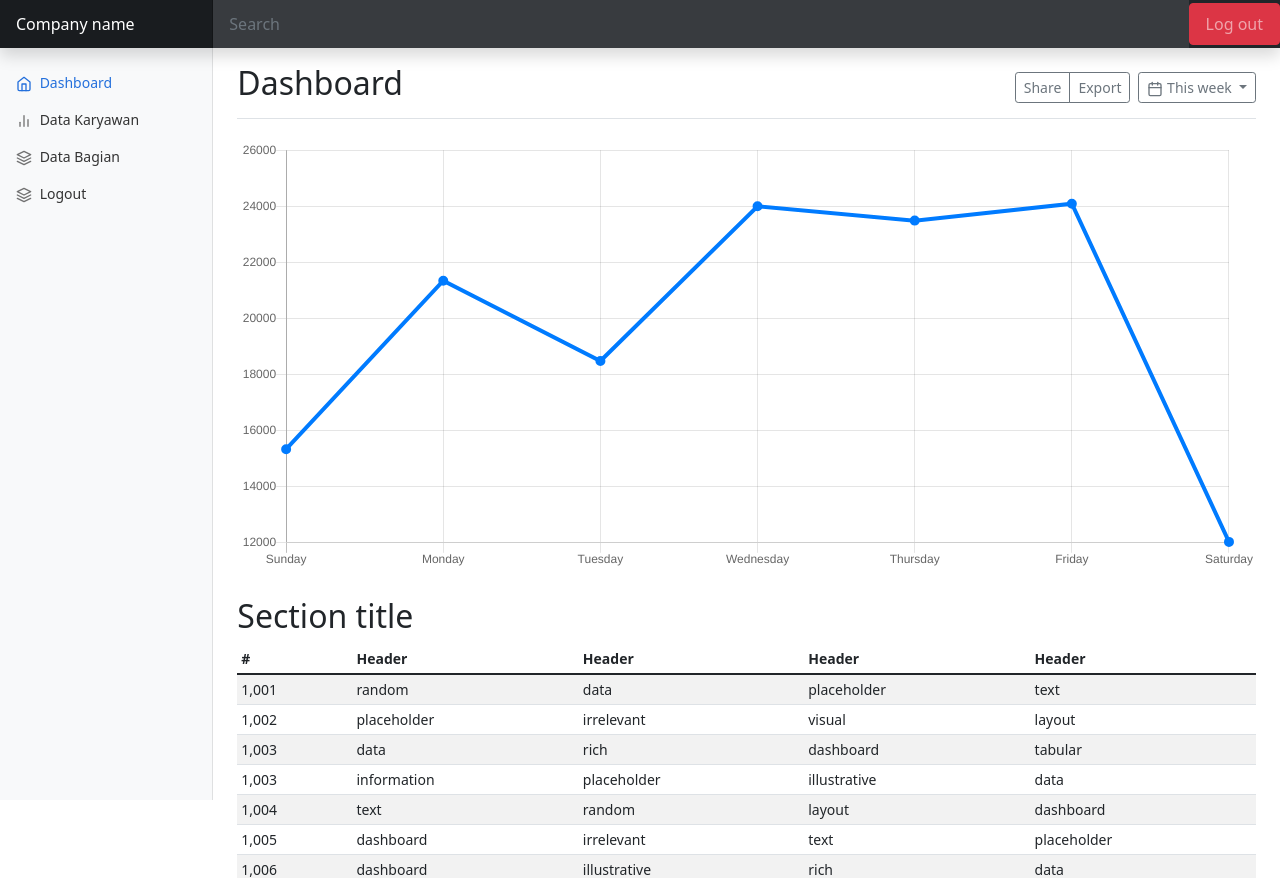
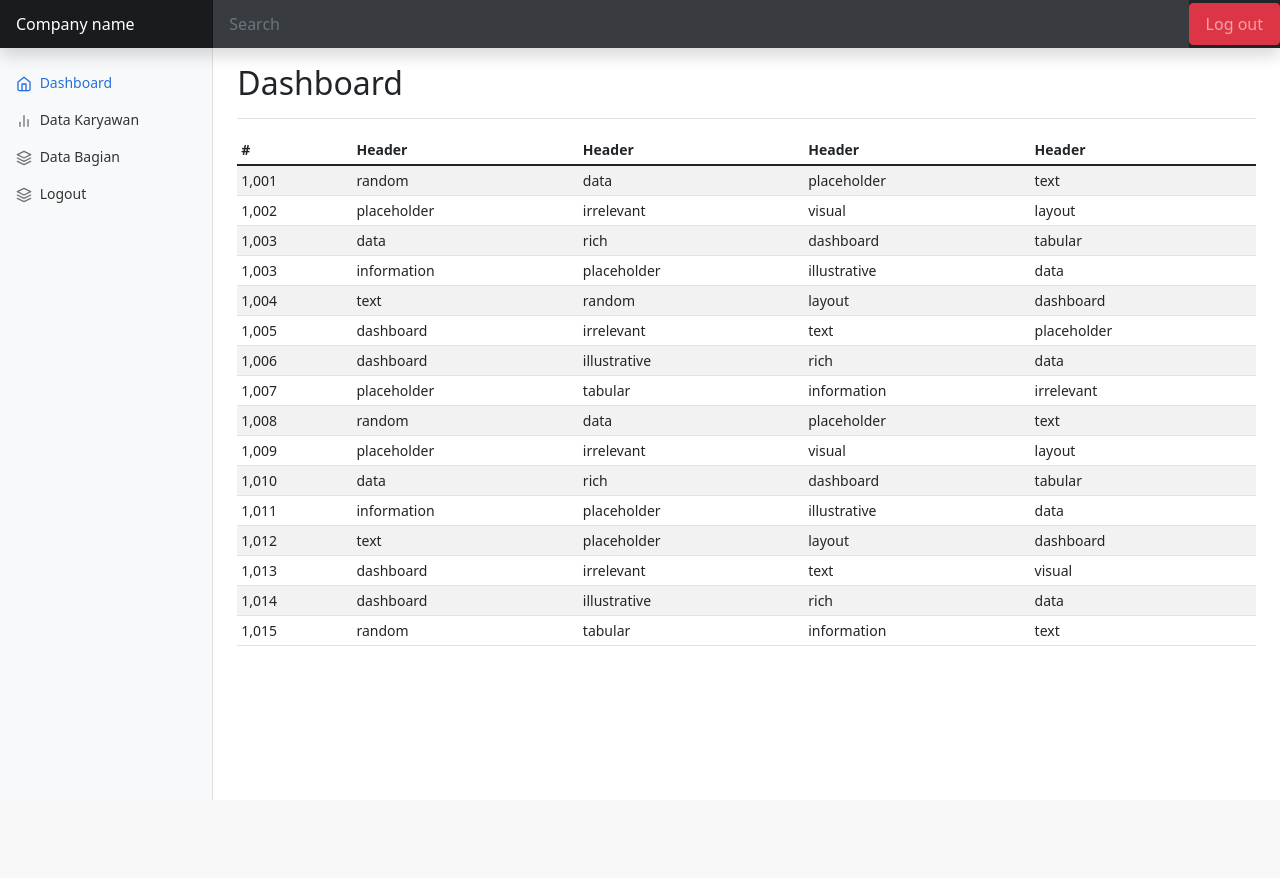
Before and after one commit to RizaldyRachmanPutra/Project-Praktikum-Web-Sem-6E, a PHP site: page /karyawan/pages/dashboard.php in a window 1280 px wide. Shown: the top 878 px of the page. After the commit the page ends 800 px from the top, so only its background shows below. Run offline with PHP 8.4, Linux system fonts and the light colour scheme.

Commit message:
Hapus Chart & Login

```diff
--- a/karyawan/pages/dashboard.php
+++ b/karyawan/pages/dashboard.php
@@ -102,20 +102,9 @@ if(isset($_POST['button_logout'])){
       <div class="d-flex justify-content-between flex-wrap flex-md-nowrap align-items-center pt-3 pb-2 mb-3 border-bottom">
         <h1 class="h2">Dashboard</h1>
         <div class="btn-toolbar mb-2 mb-md-0">
-          <div class="btn-group me-2">
-            <button type="button" class="btn btn-sm btn-outline-secondary">Share</button>
-            <button type="button" class="btn btn-sm btn-outline-secondary">Export</button>
-          </div>
-          <button type="button" class="btn btn-sm btn-outline-secondary dropdown-toggle">
-            <span data-feather="calendar"></span>
-            This week
-          </button>
         </div>
       </div>
 
-      <canvas class="my-4 w-100" id="myChart" width="900" height="380"></canvas>
-
-      <h2>Section title</h2>
       <div class="table-responsive">
         <table class="table table-striped table-sm">
           <thead>
```
